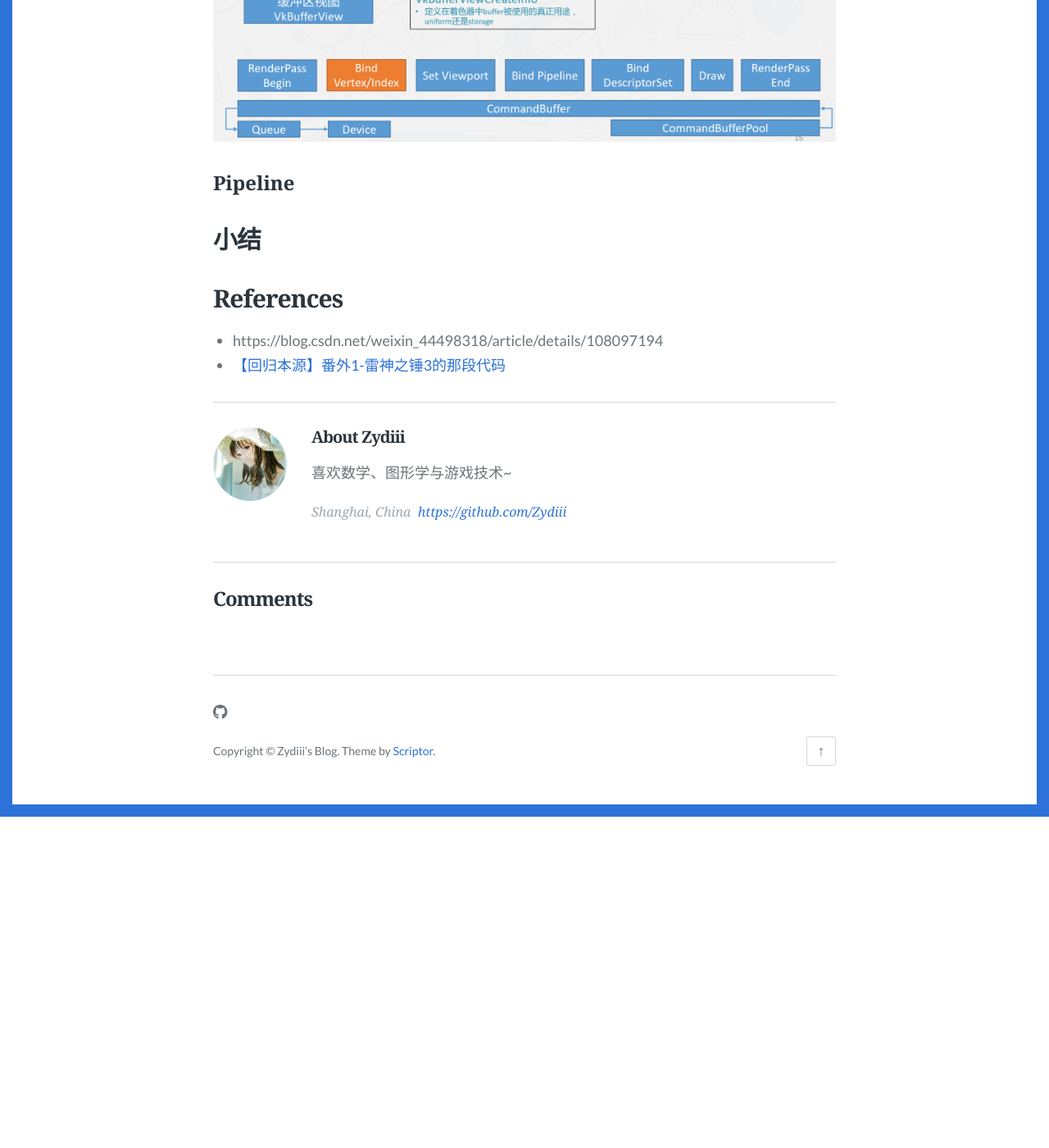
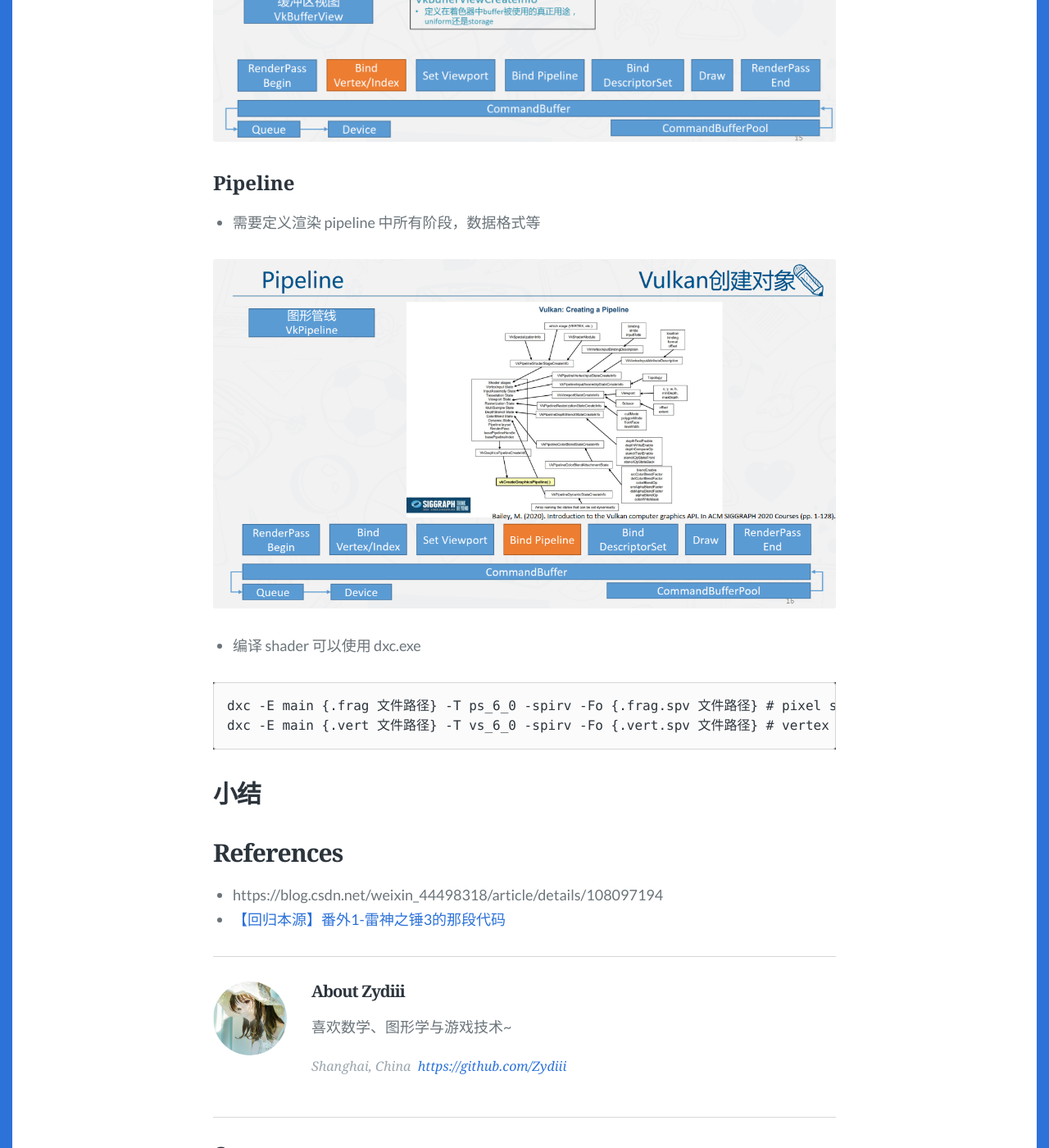
Before and after one commit to Zydiii/Zydiii.github.io, a Jekyll site: the page built from _posts/2023-6-1-games106_0.md, in a window 1280 px wide and 1400 px high, scrolled down 30023 px. Shown: the whole window at 82% size. Built offline with Jekyll 4.4.1, drawn with Linux system fonts in a browser that asks for light colours; some web fonts are replaced; comment, search, counter and statistics services are not loaded; before the commit the page ends 31019 px from its top, so only the background shows below that.

Commit message:
pipeline

````diff
--- a/_posts/2023-6-1-games106_0.md
+++ b/_posts/2023-6-1-games106_0.md
@@ -476,10 +476,16 @@ float Q_rsqrt( float number )
 
 ### Pipeline
 
+- 需要定义渲染 pipeline 中所有阶段，数据格式等
 
+![](../images/2023.6.1/40.png)
 
+- 编译 shader 可以使用 dxc.exe
 
-
+```shell
+dxc -E main {.frag 文件路径} -T ps_6_0 -spirv -Fo {.frag.spv 文件路径} # pixel shader，main 指入口函数
+dxc -E main {.vert 文件路径} -T vs_6_0 -spirv -Fo {.vert.spv 文件路径} # vertex shader
+```
 
 
 
````
Also changed, not shown: _posts/2023-6-10-FinalProj3.md (+2 -3 lines), images/2023.6.1/40.png (added).
